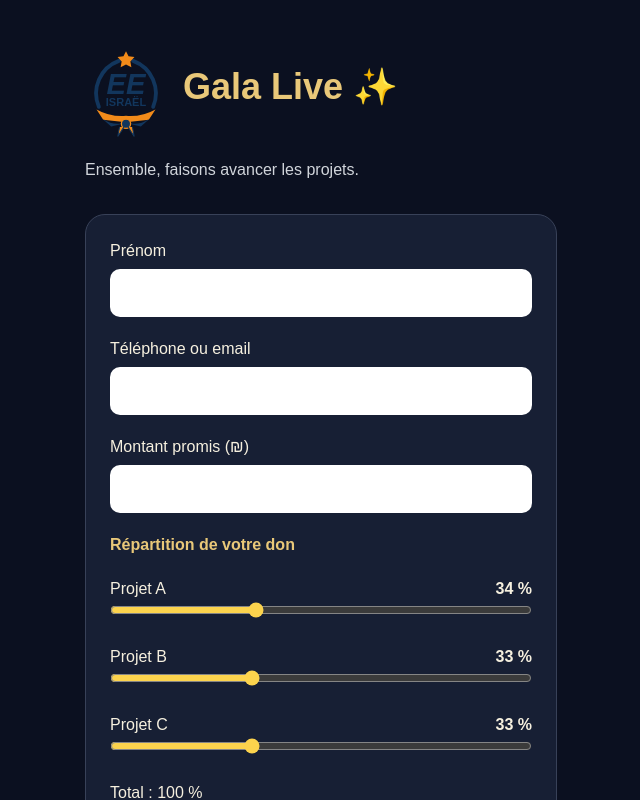
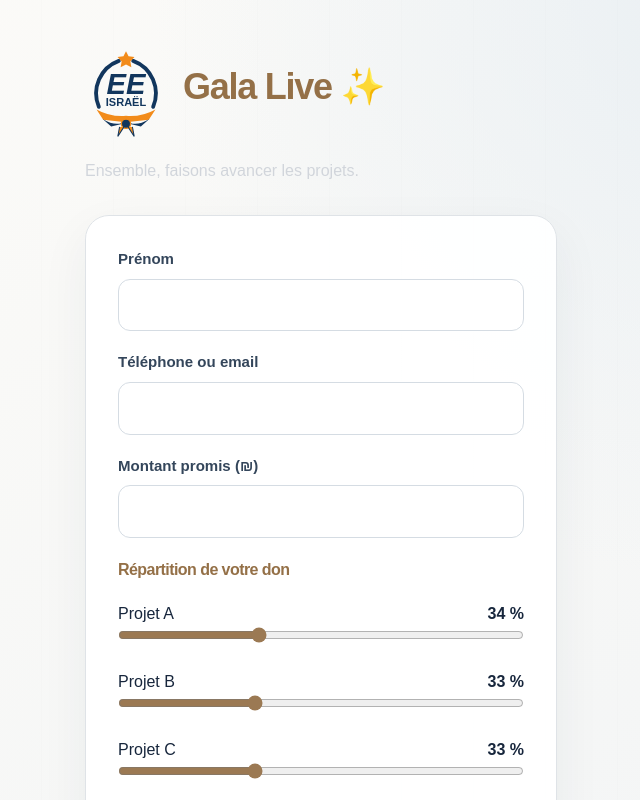
Before and after one commit to lebrati58/gala-live-, a Next.js app: page / in a window 1280 px wide. Shown: the top 800 px of the page, without its empty margins (319-959 px from the left). Built offline with nearby package versions, Linux system fonts and the light colour scheme; no server answers.

Commit message:
Refresh Gala Live visual identity with ivory, navy and champagne palette

```diff
--- a/app/globals.css
+++ b/app/globals.css
@@ -1,6 +1,28 @@
-@tailwind base;@tailwind components;@tailwind utilities;
-body{background:#0b1020;color:#f6f0df;font-family:Arial,sans-serif}
-input,button,select{font:inherit}input,select{color:#101828}button{cursor:pointer}
-.panel{background:#171f34;border:1px solid #384158;border-radius:20px;padding:24px}
-.gold{color:#e9c879}.btn{background:#e9c879;color:#151b2b;border-radius:12px;padding:12px 18px;font-weight:bold}
-.field{width:100%;padding:12px;border-radius:10px;margin-top:6px}
+@tailwind base;
+@tailwind components;
+@tailwind utilities;
+:root{color-scheme:light;--ink:#17263c;--muted:#68768a;--ivory:#f8f7f3;--line:#dfe3e7;--accent:#9b7953}
+*{box-sizing:border-box}
+html{scroll-behavior:smooth}
+body{margin:0;background:radial-gradient(ellipse at 85% 0%,#e9eff3 0%,transparent 40%),linear-gradient(145deg,#fcfbf8,#f2f4f5);color:var(--ink);font-family:Arial,Helvetica,sans-serif;min-height:100vh}
+body:before{content:'';position:fixed;inset:0;pointer-events:none;background-image:linear-gradient(90deg,rgba(23,38,60,.018) 1px,transparent 1px);background-size:72px 72px;opacity:.5}
+main{position:relative}
+h1,h2{letter-spacing:-.035em}
+h1{line-height:1.1}
+p{line-height:1.6}
+input,button,select{font:inherit}
+button{cursor:pointer;transition:transform .18s ease,background .18s ease,box-shadow .18s ease}
+button:hover:not(:disabled){transform:translateY(-1px)}
+button:disabled{opacity:.6;cursor:not-allowed}
+.panel{background:rgba(255,255,255,.92);border:1px solid var(--line);border-radius:24px;padding:clamp(20px,4vw,32px);box-shadow:0 18px 50px rgba(29,45,64,.06)}
+.gold{color:#947047}
+.btn{background:#172c43;color:#fff;border:1px solid #172c43;border-radius:13px;padding:15px 20px;font-weight:700;letter-spacing:.01em;box-shadow:0 8px 20px rgba(23,44,67,.14)}
+.btn:hover:not(:disabled){background:#29445e;box-shadow:0 12px 26px rgba(23,44,67,.2)}
+.field{width:100%;padding:14px 16px;border-radius:12px;margin-top:8px;border:1px solid #d5dce3;background:#fff;color:#17263c;outline:none;transition:border .2s,box-shadow .2s}
+.field:focus{border-color:#9b7953;box-shadow:0 0 0 3px rgba(155,121,83,.13)}
+label{font-size:.94rem;font-weight:600;color:#34465b}
+input[type=range]{cursor:pointer}
+input[type=range]{accent-color:#9b7953}
+select{color:#17263c;background:#fff;border-radius:8px;padding:7px}
+table th{font-size:.8rem;text-transform:uppercase;letter-spacing:.08em;color:#68768a}
+@media(max-width:640px){.panel{border-radius:19px;padding:22px}}
```
